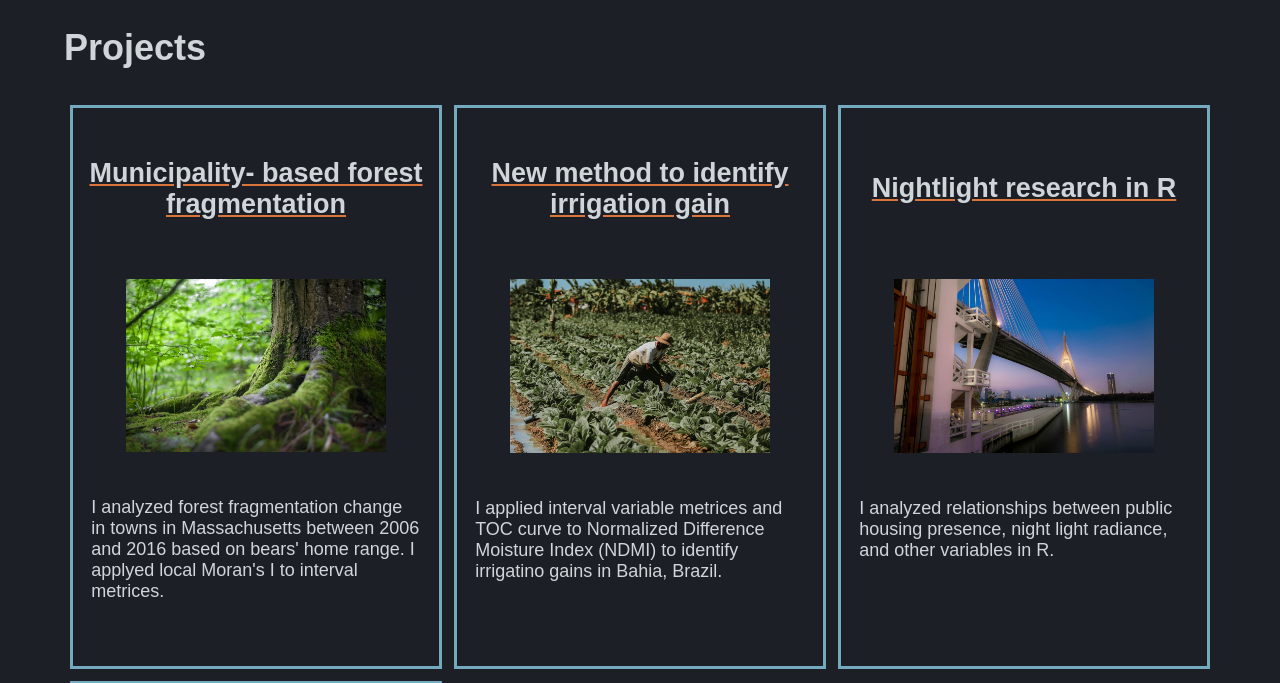
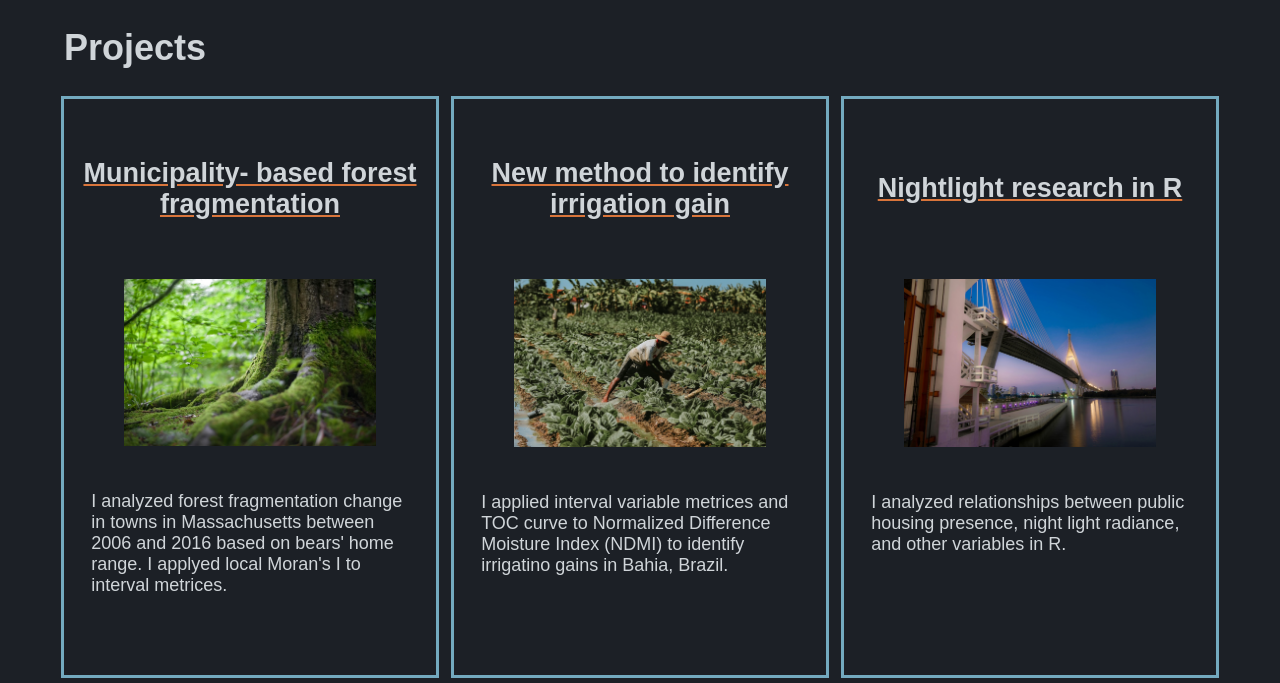
Before and after one commit to naoyamorishita/naoyamorishita.github.io, a plain HTML site: page index.html in a window 1280 px wide. Shown: the part 1837-2520 px from the top of the page. Drawn offline with nearby package versions, Linux system fonts and the light colour scheme.

Commit message:
Changed project hover prop and added docs!

```diff
--- a/style.css
+++ b/style.css
@@ -90,7 +90,7 @@ footer{
 
 #map{
     display: block;
-    width: 95%;
+    width: 75%;
     height: 35rem;
     margin: auto;
 }
@@ -108,15 +108,10 @@ footer{
 #projects{
     display: grid;
     grid-template: 1fr 1fr 1fr;
+    gap: 1rem;
 }
 
-#projects>a{
-    text-decoration-line: none;
-}
 
-#projects>a:hover{
-    background-color: #73AABF80;
-}
 
 .uni_name{
     text-decoration-line: underline;
@@ -128,20 +123,31 @@ footer{
 }
 
 /*MIGRATION FROM JAVASCRIPT FILE*/
+/* .proj_cont{
+    margin: 0.5rem;
+} */
+
+.link_to_project{
+    text-decoration-line: none;
+}
+
+.link_to_project:hover{
+    background-color: #73AABF80;
+}
+
+.project{
+    padding: 1rem;
+    outline: solid;
+    outline-color: #73AABF;
+    height: 30rem;
+}
+
 .title_box{
     height: 8rem;
     display: flex;
     justify-content: center;
     align-items: center;
     text-align: center;
-}
-
-.project{
-    padding: 0.5rem;
-    margin: 0.5rem;
-    outline: solid;
-    outline-color: #73AABF;
-    height: 30rem;
 }
 
 .proj_photo{
```
Also changed, not shown: script/map_v2.js (+15 -1 lines), 4 other files.
